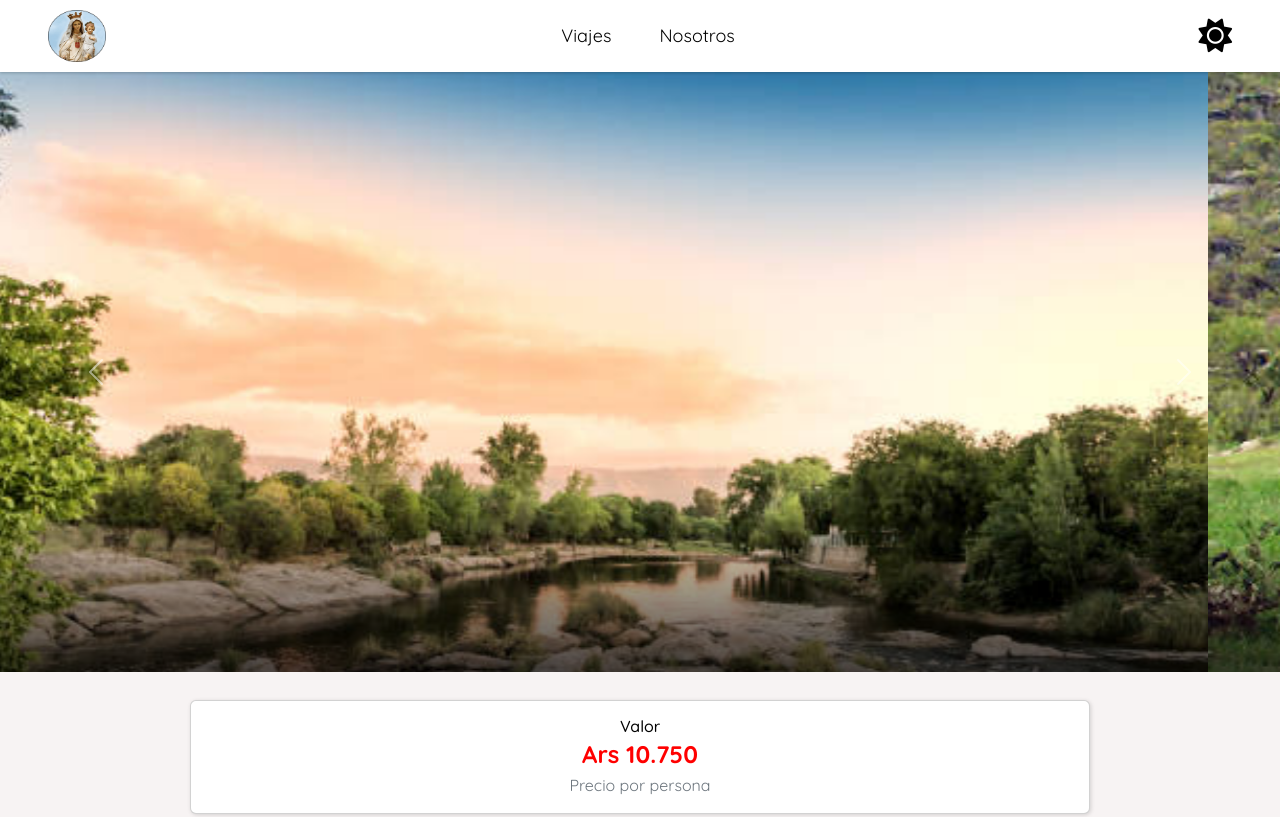
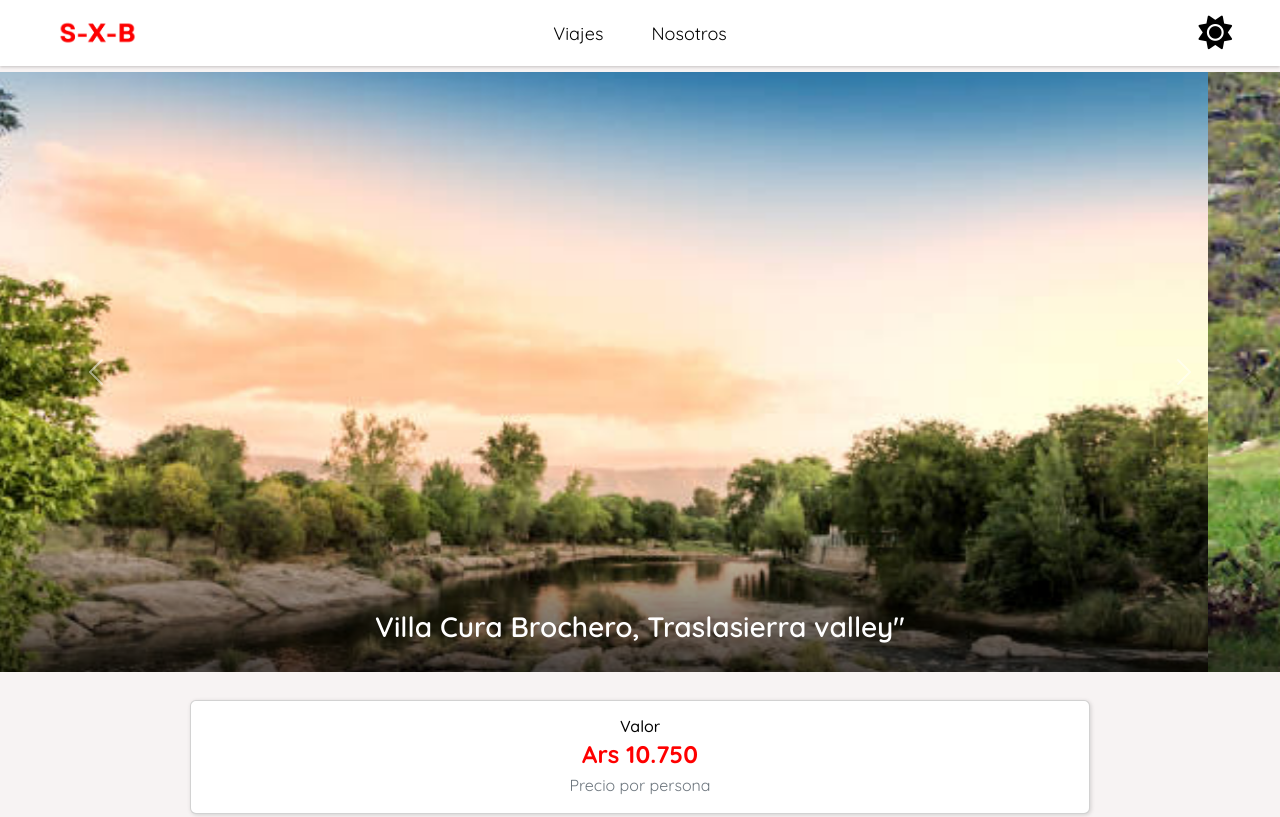
Before and after one commit to Tomas-Martin-dev/Proyecto-Modulo1-Icaro, a plain HTML site: page pages-html/viaje-2.html in a window 1280 px wide. Shown: the top 817 px of the page. Drawn offline with nearby package versions, Linux system fonts and the light colour scheme.

Commit message:
Correccion de logos margins y colores

```diff
--- a/css/app.css
+++ b/css/app.css
@@ -628,20 +628,37 @@ footer {
     left: 0;
     width: 100%;
     height: 100%;
-    background: linear-gradient(to bottom, rgba(0, 0, 0, 0), rgba(0, 0, 0, 0.2)), url('../media/header2.jpg') center/cover no-repeat fixed;
-    filter: blur(1px);
     z-index: -1;
+    background: linear-gradient(to bottom, rgba(255, 255, 255, 0), rgba(255, 255, 255, 0.2)), url('../media/header880.jpg') no-repeat;
+    background-size: cover;
+    background-position: center;
+    @media screen and (width >= 834px) {
+        background: linear-gradient(to bottom, rgba(255, 255, 255, 0), rgba(255, 255, 255, 0.1)), url('../media/header1440.jpg') no-repeat center/cover;
+    }
+    @media screen and (width >= 1440px) {
+        background: linear-gradient(to bottom, rgba(255, 255, 255, 0), rgba(255, 255, 255, 0.1)), url('../media/header1920.jpg') no-repeat center/cover fixed;
+    }
 }
 
 .img-logo {
-    width: 42px;
-    height: auto;
+    background-image: var(--url-logo);
+    width: 48px;
+    height: 40px;
+    background-position: center;
+    background-size: cover;
 
-    @media screen and (width >=834px) {
-        width: 58px;
+    @media screen and (width >= 560px) {
+        width: 84px;
+        height: 42px;
     }
 
-    @media screen and (width >=1440px) {
-        width: 64px;
+    @media screen and (width >= 834px) {
+        width: 100px;
+        height: 46px;
+    }
+
+    @media screen and (width >= 1440px) {
+        width: 120px;
+        height: 60px;
     }
 }
--- a/css/contacto.css
+++ b/css/contacto.css
@@ -40,7 +40,19 @@
 }
 
 .conteiner-icons{
-    width: 42px;
+    width: 48px;
+    text-align: end;
+    @media screen and (width >= 560px) {
+        width: 84px;
+    }
+
+    @media screen and (width >= 834px) {
+        width: 100px;
+    }
+
+    @media screen and (width >= 1440px) {
+        width: 120px;
+    }
 }
 
 main{
@@ -230,3 +242,26 @@ form{
         background-color: var(--bg-button-hover) !important;
     }
 }
+
+.img-logo {
+    background-image: var(--url-logo);
+    width: 48px;
+    height: 40px;
+    background-position: center;
+    background-size: cover;
+
+    @media screen and (width >= 560px) {
+        width: 84px;
+        height: 42px;
+    }
+
+    @media screen and (width >= 834px) {
+        width: 100px;
+        height: 46px;
+    }
+
+    @media screen and (width >= 1440px) {
+        width: 120px;
+        height: 60px;
+    }
+}
--- a/css/root.css
+++ b/css/root.css
@@ -81,6 +81,7 @@ html {
         --bg-button: #433D8B;
         --bg-button-hover: #3d3779;
         --bg: #17153B;
+        --url-logo: url("../media/logo-dark.PNG");
     }
 }
 
@@ -104,5 +105,6 @@ html {
         --bg-button: #ff0000;
         --bg-button-hover: #e30000;
         --bg: #f7f3f3;
+        --url-logo: url("../media/logo-rojo.png");
     }
 }
--- a/css/viaje.css
+++ b/css/viaje.css
@@ -46,8 +46,20 @@ body {
     }
 }
 
-.conteiner-icons {
-    width: 42px;
+.conteiner-icons{
+    width: 48px;
+    text-align: end;
+    @media screen and (width >= 560px) {
+        width: 84px;
+    }
+
+    @media screen and (width >= 834px) {
+        width: 100px;
+    }
+
+    @media screen and (width >= 1440px) {
+        width: 120px;
+    }
 }
 
 .icon-nav {
@@ -278,3 +290,26 @@ ul {
     max-height: 600px;
     object-fit: cover;
 }
+
+.img-logo {
+    background-image: var(--url-logo);
+    width: 48px;
+    height: 40px;
+    background-position: center;
+    background-size: cover;
+
+    @media screen and (width >= 560px) {
+        width: 84px;
+        height: 42px;
+    }
+
+    @media screen and (width >= 834px) {
+        width: 100px;
+        height: 46px;
+    }
+
+    @media screen and (width >= 1440px) {
+        width: 120px;
+        height: 60px;
+    }
+}
--- a/pages-html/viaje-2.html
+++ b/pages-html/viaje-2.html
@@ -24,7 +24,7 @@
     </head>
     <body>
         <nav class="nav-container d-flex align-items-center justify-content-between z-3 px-xl-5">
-            <img class="logo-circle img-logo" src="../media/LOGO.png"></img>
+            <div class="img-logo"></div>
 
             <div class="d-flex gap-4 gap-xl-5">
             <a
@@ -34,7 +34,7 @@
                 >Viajes
             </a>
             <a
-                href="#../index.html#section-nosotros"
+                href="../index.html#section-nosotros"
                 class="text-decoration-none text-light"
                 id="nav-li"
                 >Nosotros
@@ -50,6 +50,7 @@
         <main>
             <div id="carouselExample" class="carousel slide" data-bs-ride="carousel">
                 <div class="carousel-inner">
+                    <h3 class="titulo-viaje">Villa Cura Brochero, Traslasierra valley"</h3>
                     <div class="carousel-item active">
                         <img src="../media/paseo2.jpg" class="d-block w-100 cover" alt="Imagen 1">
                     </div>
@@ -99,7 +100,7 @@
 
         <footer class="footer d-flex justify-content-between align-items-center gap-2 px-xl-5">
             <div>
-                <img src="../media/LOGO.png" class="logo-circle img-logo" alt="Logo">
+                <div class="img-logo"></div>
             </div>
             <div>
                 <p class="mb-0 text-center footer-p">© 2025 - Todos los derechos reservados
@@ -107,8 +108,8 @@
                     <a href="https://github.com/Tomas-Martin-dev" class="text-decoration-none">- By Tomas-dev -</a>
                 </p>
             </div>
-            <div>
-                <i class="fas fa-phone icon-nav"></i></a>
+            <div class="conteiner-icons">
+                <a href="./contacto.html"><i class="fas fa-phone icon-nav"></i></a>
             </div>
         </footer>
         <script src="https://cdn.jsdelivr.net/npm/bootstrap@5.3.2/dist/js/bootstrap.bundle.min.js"></script>
```
Also changed, not shown: index.html (+6 -3 lines), pages-html/contacto.html (+4 -4 lines), pages-html/viaje-1.html (+5 -5 lines), media/foto-sin-fondo.jpg (deleted), media/grupo.avif (deleted), media/header1440.jpg (added), media/header1920.jpg (renamed from media/header2.jpg), media/header880.jpg (added), media/logo-dark.PNG (added), media/logo-negro.PNG (added), media/logo-rojo.png (added).
